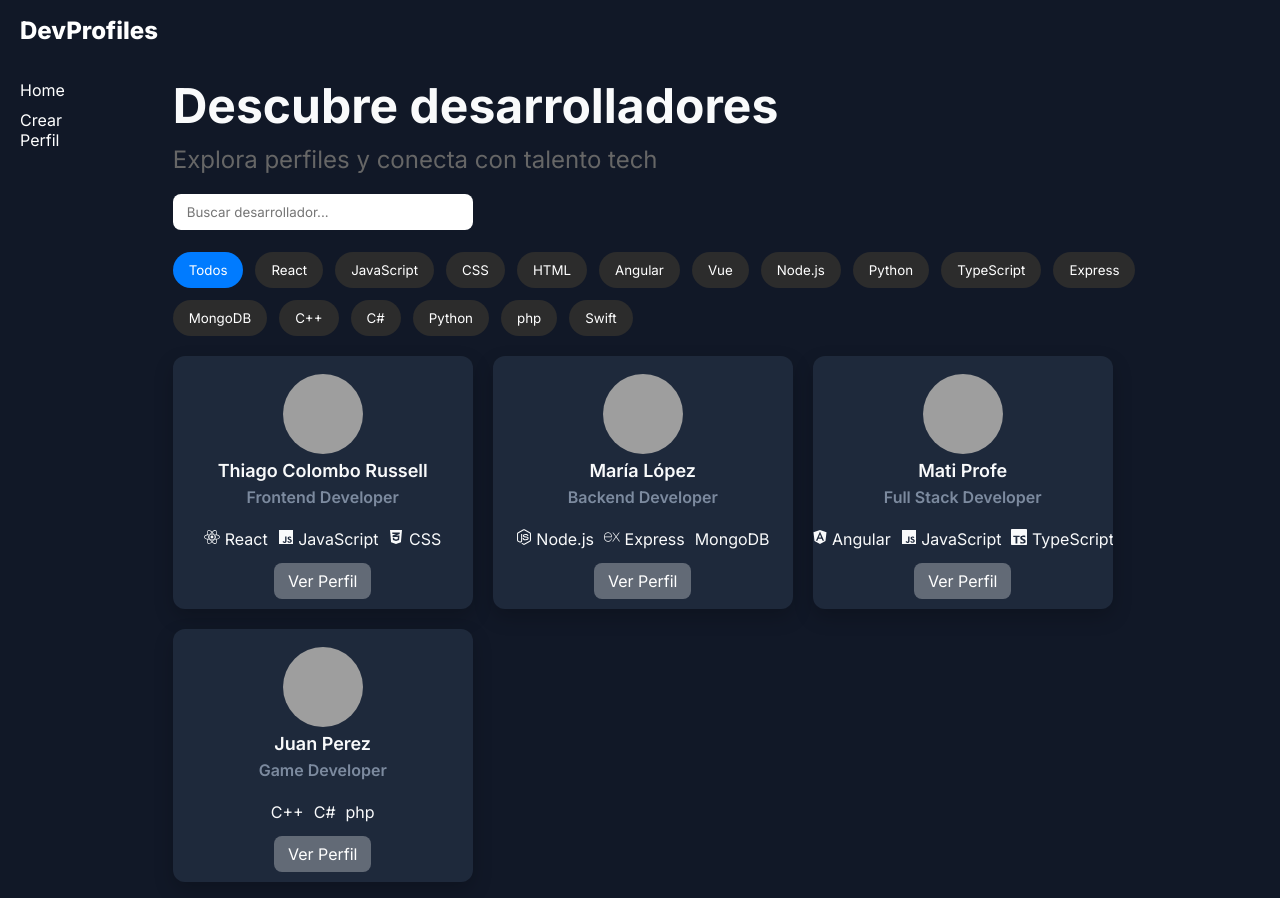
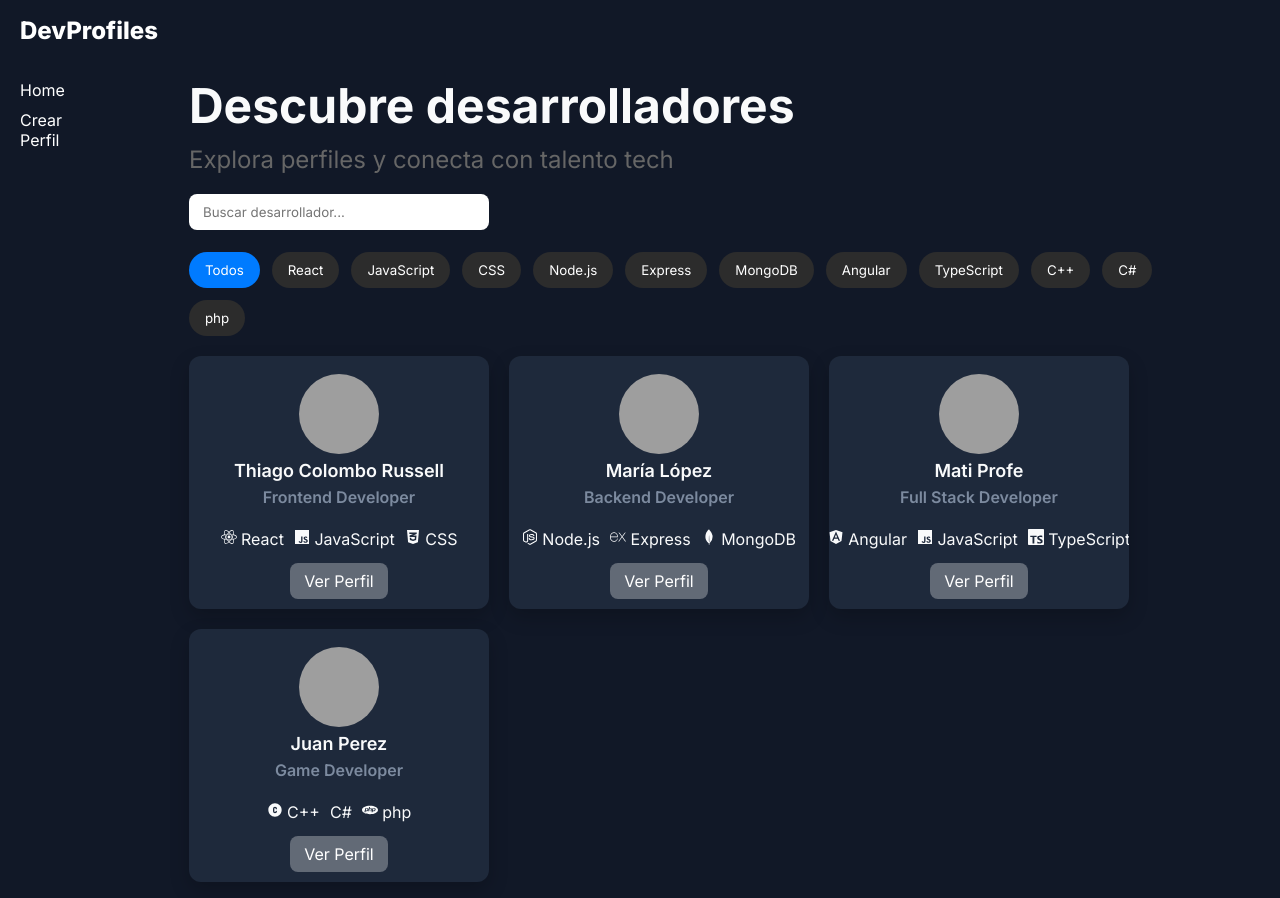
Before and after one commit to thiagocr-dev/DevProfile, a React (Vite) app: page / in a window 1280 px wide. Built offline with nearby package versions, Linux system fonts and the light colour scheme; grey boxes are pictures that could not be loaded.

Commit message:
importacion de insignias desde array

```diff
--- a/src/components/TechBadge/TechBadge.jsx
+++ b/src/components/TechBadge/TechBadge.jsx
@@ -9,7 +9,9 @@ import { FaPython } from "react-icons/fa";
 import { SiTypescript } from "react-icons/si";
 import { SiExpress } from "react-icons/si";
 import { SiMongodb } from "react-icons/si";
-
+import { TbCircleLetterCFilled } from "react-icons/tb";
+import { SiPhp } from "react-icons/si";
+import { FaSwift } from "react-icons/fa";
 
 const iconMap = {
     "React": <FaReact />,
@@ -22,6 +24,10 @@ const iconMap = {
     "Python": <FaPython />,
     "TypeScript": <SiTypescript />,
     "Express": <SiExpress />,
+    "MongoDB": <SiMongodb />,
+    "C++": <TbCircleLetterCFilled />,
+    "php": <SiPhp />,
+    "Swift": <FaSwift/>
 }
 
 
--- a/src/pages/Home.jsx
+++ b/src/pages/Home.jsx
@@ -9,7 +9,8 @@ function Home(){
 
     const [search, setSearch] = useState("")
     const [selectedTech, setSelectedTech] = useState("Todos");
-    const techFilters = ["Todos", "React", "JavaScript", "CSS", "HTML", "Angular", "Vue", "Node.js", "Python", "TypeScript", "Express", "MongoDB", "C++", "C#", "Python", "php", "Swift" ] // falta importar valor, por ahora asi;
+    /* const techFilters = ["Todos", "React", "JavaScript", "CSS", "HTML", "Angular", "Vue", "Node.js", "Python", "TypeScript", "Express", "MongoDB", "C++", "C#", "php", "Swift" ] // falta importar valor, por ahora asi; */
+    const allTechs = ["Todos", ...new Set(developers.flatMap(dev => dev.tech))]
 
     const filteredDevelopers =
     developers.filter(dev => {
@@ -48,7 +49,7 @@ function Home(){
             />
 
             <div className="tech-filter">
-                {techFilters.map((tech, index) => (
+                {allTechs.map((tech, index) => (
                     <button
                         key={index}
                         className={`tech-filter-btn ${selectedTech === tech
```
